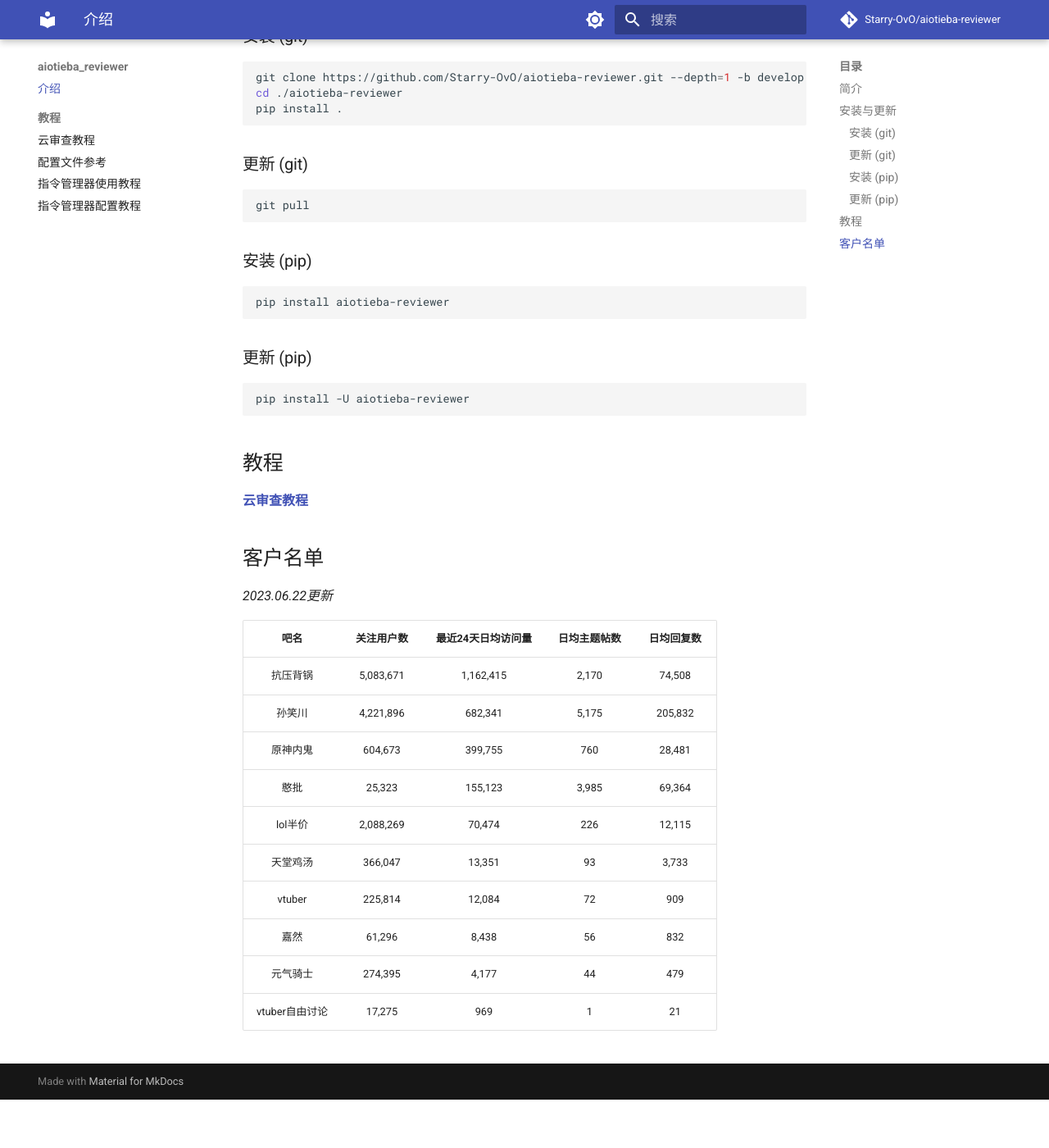
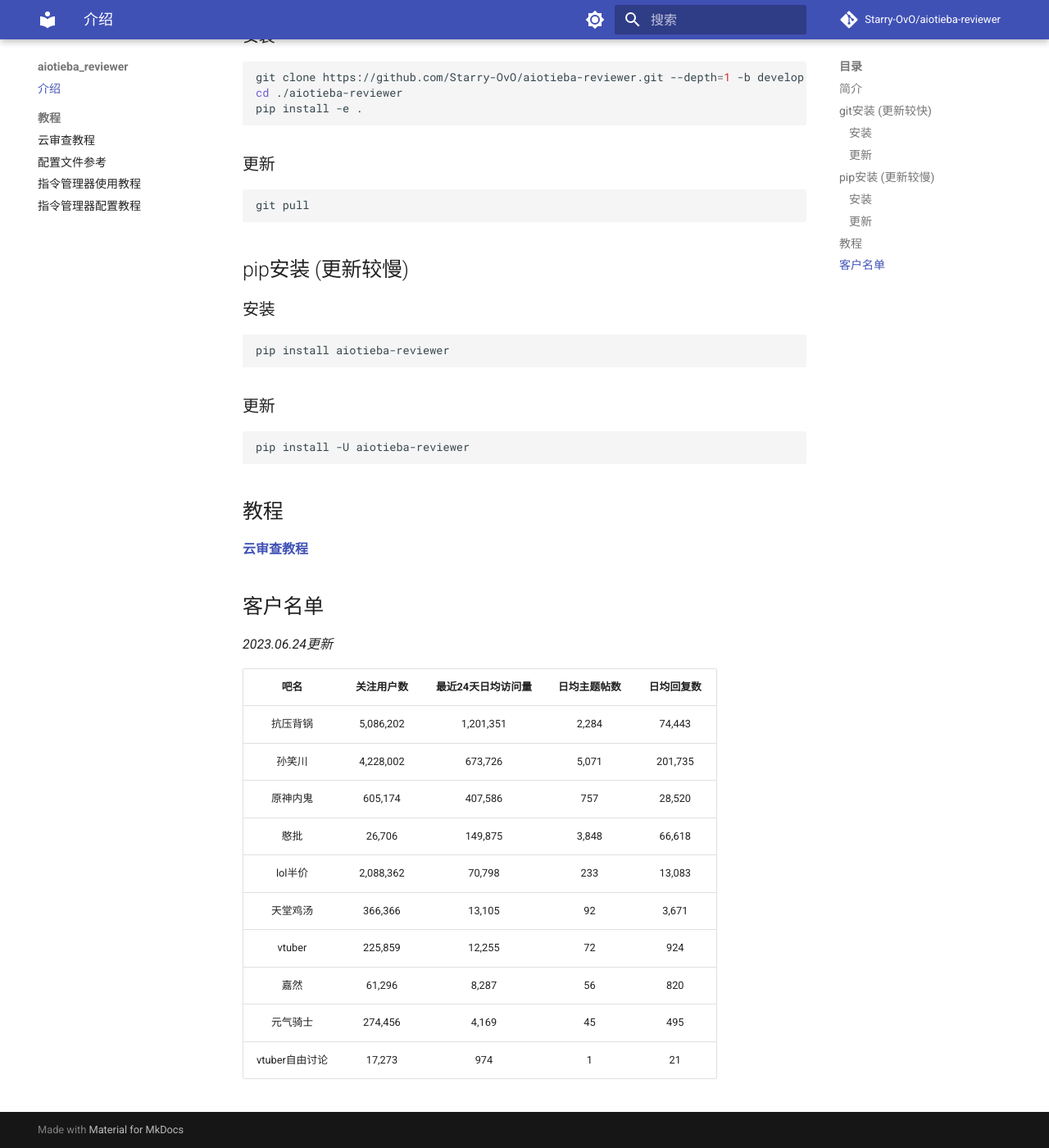
Before and after one commit to lumina37/aiotieba-reviewer, an MkDocs documentation site: the page built from docs/index.md, in a window 1280 px wide and 1400 px high, scrolled down 621 px. Shown: the whole window at 82% size. Built offline with MkDocs 1.6.1 and Material for MkDocs 9.7.7, drawn with Linux system fonts in a browser that asks for light colours; comment, search, counter and statistics services are not loaded; before the commit the page ends 1962 px from its top, so only the background shows below that.

````diff
--- a/docs/index.md
+++ b/docs/index.md
@@ -11,29 +11,31 @@
 + 使用本地缓存避免重复检测，极大提升性能
 + 优先使用websocket接口，节省带宽
 
-## 安装与更新
+## git安装 (更新较快)
 
-### 安装 (git)
+### 安装
 
 ```shell
 git clone https://github.com/Starry-OvO/aiotieba-reviewer.git --depth=1 -b develop
 cd ./aiotieba-reviewer
-pip install .
+pip install -e .
 ```
 
-### 更新 (git)
+### 更新
 
 ```shell
 git pull
 ```
 
-### 安装 (pip)
+## pip安装 (更新较慢)
+
+### 安装
 
 ```shell
 pip install aiotieba-reviewer
 ```
 
-### 更新 (pip)
+### 更新
 
 ```shell
 pip install -U aiotieba-reviewer
@@ -45,17 +47,17 @@ pip install -U aiotieba-reviewer
 
 ## 客户名单
 
-*2023.06.22更新*
+*2023.06.24更新*
 
 |      吧名      | 关注用户数 | 最近24天日均访问量 | 日均主题帖数 | 日均回复数 |
 | :------------: | :--------: | :----------------: | :----------: | :--------: |
-|    抗压背锅    | 5,083,671  |     1,162,415      |    2,170     |   74,508   |
-|     孙笑川     | 4,221,896  |      682,341       |    5,175     |  205,832   |
-|    原神内鬼    |  604,673   |      399,755       |     760      |   28,481   |
-|      憨批      |   25,323   |      155,123       |    3,985     |   69,364   |
-|    lol半价     | 2,088,269  |       70,474       |     226      |   12,115   |
-|    天堂鸡汤    |  366,047   |       13,351       |      93      |   3,733    |
-|     vtuber     |  225,814   |       12,084       |      72      |    909     |
-|      嘉然      |   61,296   |       8,438        |      56      |    832     |
-|    元气骑士    |  274,395   |       4,177        |      44      |    479     |
-| vtuber自由讨论 |   17,275   |        969         |      1       |     21     |
+|    抗压背锅    | 5,086,202  |     1,201,351      |    2,284     |   74,443   |
+|     孙笑川     | 4,228,002  |      673,726       |    5,071     |  201,735   |
+|    原神内鬼    |  605,174   |      407,586       |     757      |   28,520   |
+|      憨批      |   26,706   |      149,875       |    3,848     |   66,618   |
+|    lol半价     | 2,088,362  |       70,798       |     233      |   13,083   |
+|    天堂鸡汤    |  366,366   |       13,105       |      92      |   3,671    |
+|     vtuber     |  225,859   |       12,255       |      72      |    924     |
+|      嘉然      |   61,296   |       8,287        |      56      |    820     |
+|    元气骑士    |  274,456   |       4,169        |      45      |    495     |
+| vtuber自由讨论 |   17,273   |        974         |      1       |     21     |
````
Also changed, not shown: README.md (+19 -17 lines).
